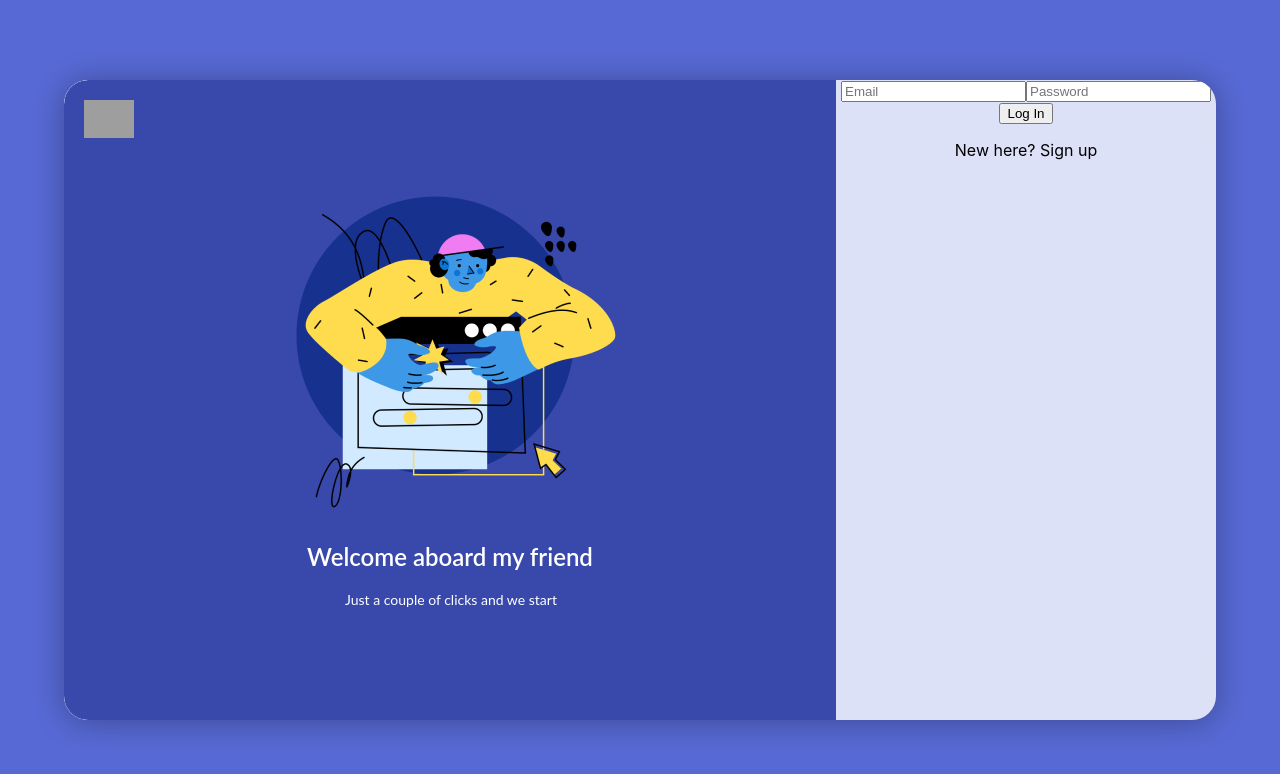
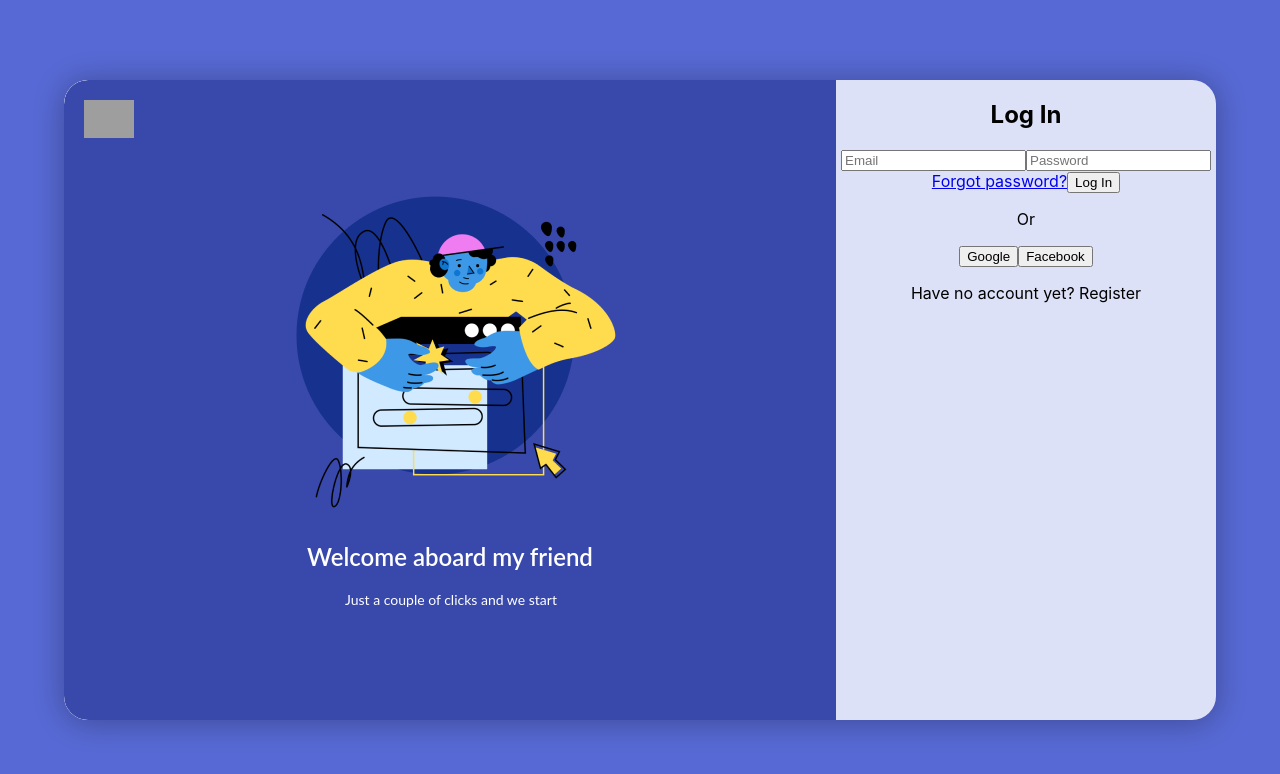
Before and after one commit to natia-cohen/registration-project, a React (Vite) app: page /register in a window 1280 px wide. Shown: the top 774 px of the page. Built offline with nearby package versions, Linux system fonts and the light colour scheme; grey boxes are pictures that could not be loaded.

Commit message:
Updated RegisterForm structure to match UI requirements

```diff
--- a/src/cmps/RegisterForm.jsx
+++ b/src/cmps/RegisterForm.jsx
@@ -1,7 +1,7 @@
 export function RegisterForm({ user, credentials, handleChange, handleSubmit, isSignup, setIsSignup }) {
   return (
     <form className="register-form" onSubmit={handleSubmit}>
-      {user && <p>Welcome, {user.email}!</p>}
+      <h2 className="form-title">{isSignup ? "Sign Up" : "Log In"}</h2>
 
       <input
         type="email"
@@ -11,6 +11,7 @@ export function RegisterForm({ user, credentials, handleChange, handleSubmit, is
         onChange={handleChange}
         required
       />
+
       <input
         type="password"
         name="password"
@@ -19,6 +20,9 @@ export function RegisterForm({ user, credentials, handleChange, handleSubmit, is
         onChange={handleChange}
         required
       />
+
+      {!isSignup && <a href="#" className="forgot-password">Forgot password?</a>}
+
       {isSignup && (
         <input
           type="password"
@@ -34,57 +38,15 @@ export function RegisterForm({ user, credentials, handleChange, handleSubmit, is
         {isSignup ? "Sign Up" : "Log In"}
       </button>
 
+      <div className="social-login">
+        <p>Or</p>
+        <button className="google-login">Google</button>
+        <button className="facebook-login">Facebook</button>
+      </div>
+
       <p className="register-login-link" onClick={() => setIsSignup(!isSignup)}>
-        {isSignup ? "Already have an account? Log in" : "New here? Sign up"}
+        {isSignup ? "Already have an account? Log in" : "Have no account yet? Register"}
       </p>
     </form>
-  )
+  );
 }
-
-
-
-// export function RegisterForm({ user, credentials, handleChange, onSignup }) {
-//   return (
-//     <form className="register-form" onSubmit={onSignup}>
-//       {user && <p>Welcome, {user.username}!</p>}
-
-//       <input
-//         type="email"
-//         name="email"
-//         placeholder="Email"
-//         value={credentials.email}
-//         onChange={handleChange}
-//         required
-//       />
-//       <input
-//         type="password"
-//         name="password"
-//         placeholder="Password"
-//         value={credentials.password}
-//         onChange={handleChange}
-//         required
-//       />
-
-//       <button
-//         type="button"
-//         className="forgot-password"
-//         // onClick={() => navigate("/forgot-password")}
-//       >
-//         Forgot password?
-//       </button>
-
-//       <button type="submit" className="register-button">
-//         Signup
-//       </button>
-
-//       <div className="register-social-buttons">
-//         <button className="register-social-btn">Google</button>
-//         <button className="register-social-btn">Facebook</button>
-//       </div>
-
-//       <p className="register-login-link">
-//         Have an account? <a href="/login">Log in</a>
-//       </p>
-//     </form>
-//   );
-// }
--- a/src/pages/RegisterPage.jsx
+++ b/src/pages/RegisterPage.jsx
@@ -28,72 +28,34 @@ export function RegisterPage() {
   }
 
 
+
   async function handleSubmit(ev) {
     ev.preventDefault();
-    console.log("🔹 Form submitted with:", credentials);
 
+
+    console.log("🔹 Form submitted with:", credentials)
     try {
+      let loggedInUser
       if (isSignup) {
         if (credentials.password !== credentials.confirmPassword) {
           toast.error("Passwords do not match");
           return;
         }
         console.log("📤 Dispatching signup with:", credentials);
+        loggedInUser = await dispatch(signup(credentials));
+        console.log("🔹 Received loggedInUser:", loggedInUser)
+      } else {
+        loggedInUser = await dispatch(login(credentials));
       }
+      console.log("🔍 Checking loggedInUser:", loggedInUser)
 
 
-        const actionResult = await dispatch(isSignup ? signup(credentials) : login(credentials));
-        console.log("🔹 Action result from dispatch:", actionResult);
+      toast.success(`Welcome, ${loggedInUser.email}! 🎉`);
 
-
-        const loggedInUser = actionResult?.user || actionResult;
-        console.log("🔍 Checking loggedInUser:", loggedInUser);
-
-
-        if (loggedInUser) {
-            console.log('✅ User logged in successfully:', loggedInUser);
-            toast.success(`Welcome, ${loggedInUser.email}! 🎉`);
-        } else {
-            console.error("❌ Signup/Login failed: No user returned.")
-            toast.error("Authentication failed. Please try again.")
-        }
     } catch (err) {
-        console.error("❌ Error during authentication:", err)
-        toast.error(err?.message || "Authentication failed. Please try again.")
+      toast.error("Authentication failed. Please try again.");
     }
   }
-
-//   async function handleSubmit(ev) {
-//     ev.preventDefault();
-//     const actionResult = await dispatch(signup(credentials));
-// console.log("🔹 Action result from dispatch:", actionResult);
-// const loggedInUser = actionResult?.user || actionResult;
-// console.log("🔍 Checking loggedInUser:", loggedInUser);
-
-
-//     // console.log("🔹 Form submitted with:", credentials)
-//     // try {S
-//     //   let loggedInUser
-//     //   if (isSignup) {
-//     //     if (credentials.password !== credentials.confirmPassword) {
-//     //       toast.error("Passwords do not match");
-//     //       return;
-//     //     }
-//     //     console.log("📤 Dispatching signup with:", credentials);
-//     //     loggedInUser = await dispatch(signup(credentials));
-//     //     console.log("🔹 Received loggedInUser:", loggedInUser)
-//     //   } else {
-//     //     loggedInUser = await dispatch(login(credentials));
-//     //   }
-//     //   console.log("🔍 Checking loggedInUser:", loggedInUser)
-
-
-//     //   // toast.success(`Welcome, ${loggedInUser.email}! 🎉`);
-//     //   // navigate("/dashboard")
-//     // } catch (err) {
-//     //   toast.error("Authentication failed. Please try again.");
-//     // }
-//   }
 
   return (
     <div className="register-container">
@@ -117,68 +79,3 @@ export function RegisterPage() {
     </div>
   );
 }
-
-// import { useState, useEffect } from "react"
-// import { useNavigate } from "react-router"
-// import { useDispatch, useSelector } from "react-redux"
-// import { signup } from "../store/actions/user.actions"
-// import { userService } from "../services/user"
-// import { toast } from "react-toastify"
-// import "react-toastify/dist/ReactToastify.css"
-
-// import { RegisterLogo } from "../cmps/RegisterLogo";
-// import { RegisterIntro } from "../cmps/RegisterIntro"
-// import { RegisterIllustration } from "../cmps/RegisterIllustration"
-// import { RegisterForm } from "../cmps/RegisterForm"
-
-// import "../assets/styles/RegisterPage.css"
-
-// export function RegisterPage() {
-//   const [credentials, setCredentials] = useState(userService.getEmptyUser());
-//   const navigate = useNavigate();
-//   const dispatch = useDispatch();
-//   const user = useSelector((state) => state.userModule.user);
-
-//   useEffect(() => {
-//     navigate("/register")
-//   }, [navigate])
-
-//   function handleChange(ev) {
-//     const field = ev.target.name
-//     const value = ev.target.value
-//     setCredentials({ ...credentials, [field]: value })
-//   }
-
-//   async function onSignup(ev) {
-//     ev.preventDefault();
-//     if (!credentials.username || !credentials.password || !credentials.fullname) return;
-
-//     try {
-//       await dispatch(signup(credentials));
-//       toast.success(`Welcome, ${credentials.fullname}! 🎉`);
-//       navigate("/");
-//     } catch (err) {
-//       toast.error("Signup failed. Please try again.");
-//     }
-//   }
-
-//   return (
-//     <div className="register-container">
-//       <div className="register-box">
-//         <div className="register-left">
-//           <RegisterLogo />
-//           <RegisterIllustration />
-//           <RegisterIntro />
-//         </div>
-//         <div className="register-right">
-//           <RegisterForm
-//             user={user}
-//             credentials={credentials}
-//             handleChange={handleChange}
-//             onSignup={onSignup}
-//           />
-//         </div>
-//       </div>
-//     </div>
-//   );
-// }
--- a/src/store/actions/user.actions.js
+++ b/src/store/actions/user.actions.js
@@ -20,31 +20,30 @@ export async function removeUser(userId) {
   }
 }
 
-export async function login(credentials) {
-  try {
-    const user = await userService.login(credentials);
-    store.dispatch({ type: SET_USER, user });
-    return user;
-  } catch (err) {
-    console.error("Cannot login", err);
-    throw err;
-  }
+export function login(credentials) {
+  return async (dispatch) => {
+    try {
+      const user = await userService.login(credentials)
+      dispatch({ type: SET_USER, user });
+      return user;
+    } catch (err) {
+      console.error("Cannot login", err)
+      throw err;
+    }
+  };
 }
+
 
 export function signup(credentials) {
   return async (dispatch) => {
     try {
-      console.log("📤 Sending signup request:", credentials);
-      const user = await userService.signup(credentials);
-      console.log("✅ Signup successful, user:", user);
+      const user = await userService.signup(credentials)
+      dispatch({ type: SET_USER, user })
 
-      dispatch({ type: SET_USER, user });
-      console.log("🟢 Dispatched SET_USER to Redux store", user);
-
-      return user;
+      return user
     } catch (err) {
-      console.error("❌ Cannot signup", err);
-      throw err;
+      console.error("Cannot signup", err)
+      throw err
     }
   };
 }
```
Lines whose indentation alone changed are shown as unchanged.
